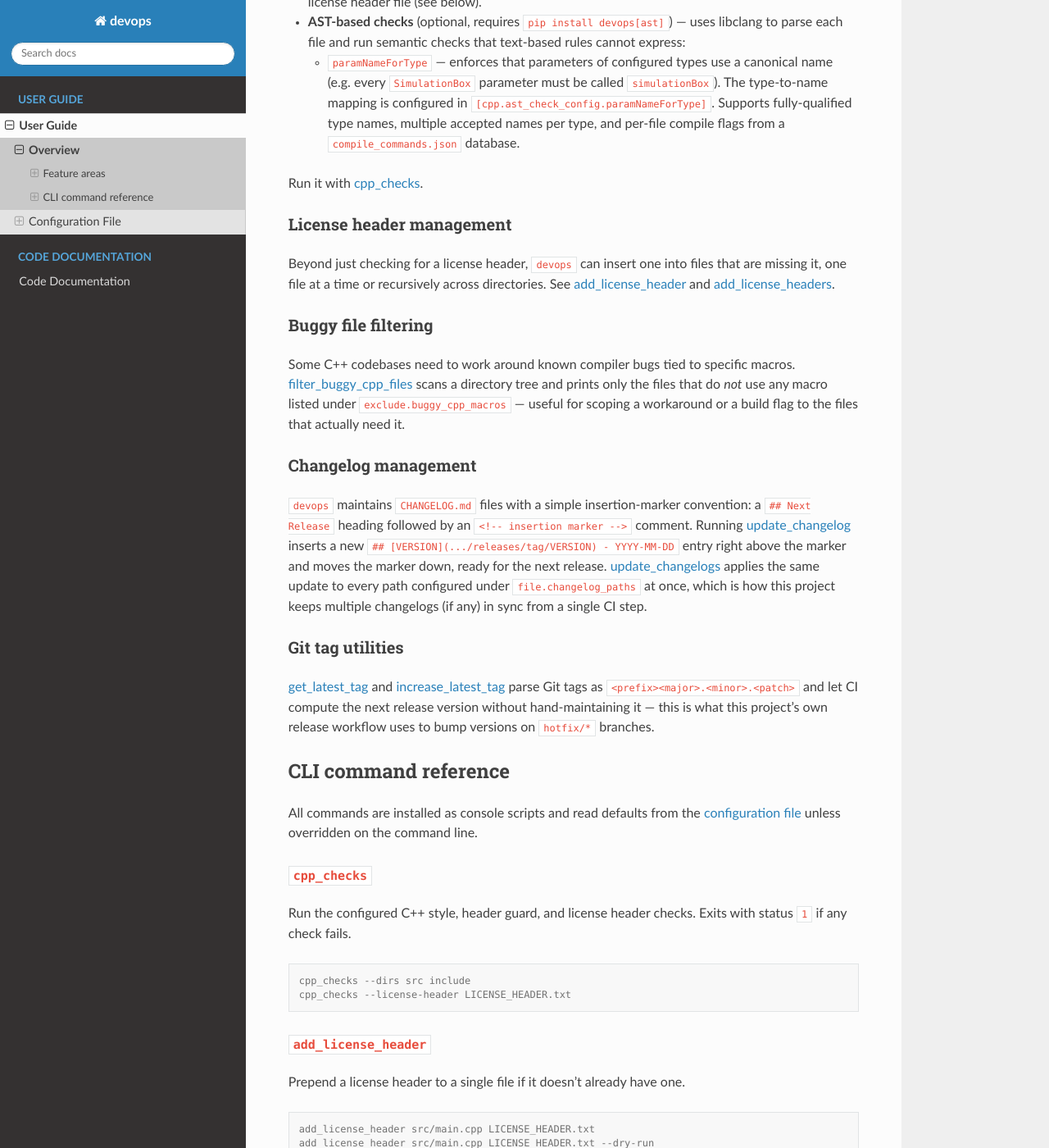
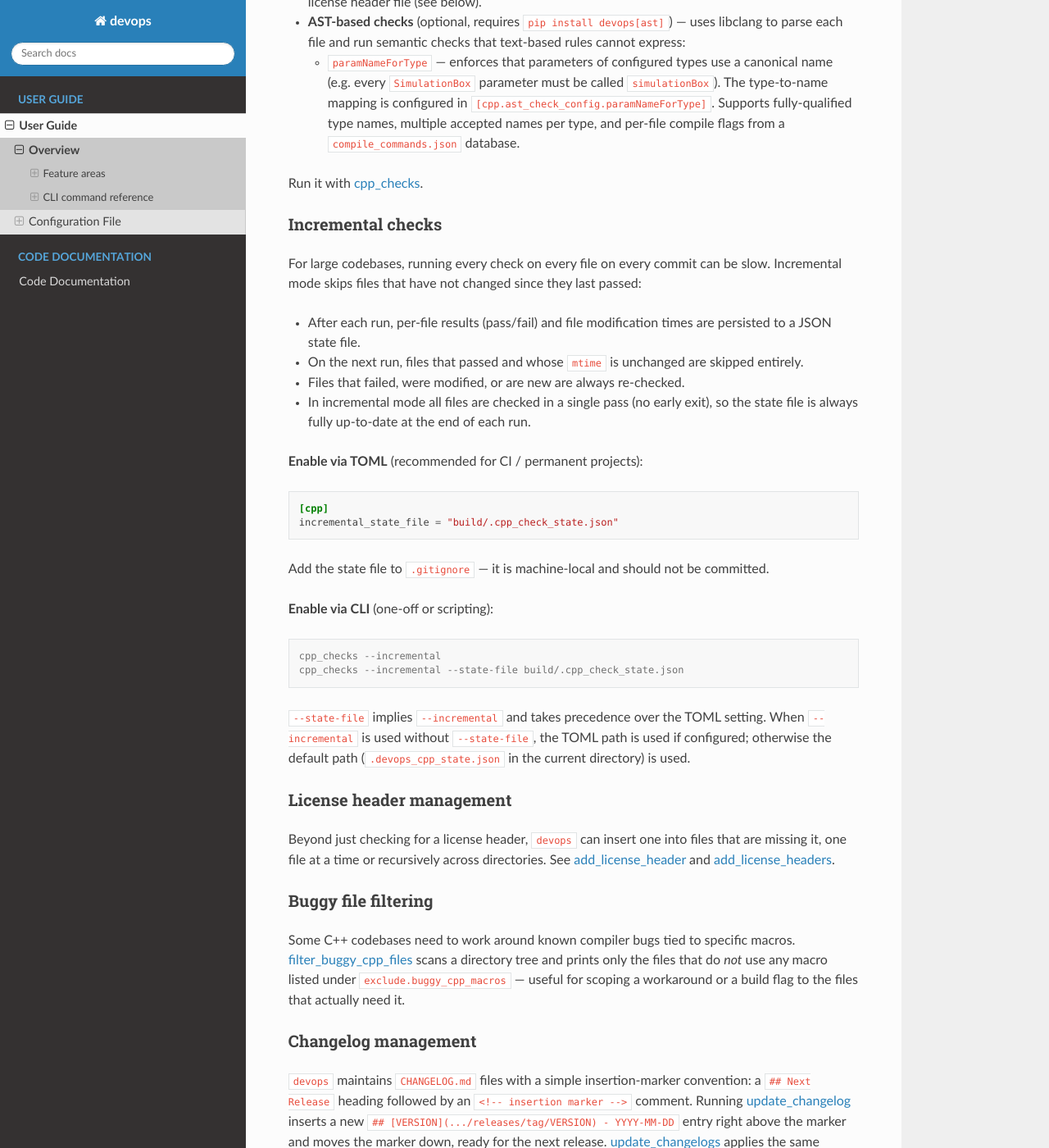
Before and after one commit to 97gamjak/devops, a Sphinx documentation site: the page built from docs/source/sections/overview.rst, in a window 1280 px wide and 1400 px high, scrolled down 617 px. Shown: the whole window at 82% size. Built offline with Sphinx 7.4.7 and the Read the Docs theme 3.1.0, drawn with Linux system fonts in a browser that asks for light colours.

Commit message:
add incremental check mode for C++ checks with state persistence

```diff
--- a/docs/source/sections/overview.rst
+++ b/docs/source/sections/overview.rst
@@ -37,6 +37,45 @@ and runs them against a project's C++ sources:
     ``compile_commands.json`` database.
 
 Run it with :ref:`cpp_checks <cli-cpp_checks>`.
+
+.. _incremental-checks:
+
+Incremental checks
+^^^^^^^^^^^^^^^^^^
+
+For large codebases, running every check on every file on every commit can be
+slow. Incremental mode skips files that have not changed since they last
+passed:
+
+- After each run, per-file results (pass/fail) and file modification times are
+  persisted to a JSON state file.
+- On the next run, files that passed and whose ``mtime`` is unchanged are
+  skipped entirely.
+- Files that failed, were modified, or are new are always re-checked.
+- In incremental mode all files are checked in a single pass (no early exit),
+  so the state file is always fully up-to-date at the end of each run.
+
+**Enable via TOML** (recommended for CI / permanent projects):
+
+.. code-block:: toml
+
+   [cpp]
+   incremental_state_file = "build/.cpp_check_state.json"
+
+Add the state file to ``.gitignore`` — it is machine-local and should not be
+committed.
+
+**Enable via CLI** (one-off or scripting):
+
+.. code-block:: console
+
+   cpp_checks --incremental
+   cpp_checks --incremental --state-file build/.cpp_check_state.json
+
+``--state-file`` implies ``--incremental`` and takes precedence over the TOML
+setting. When ``--incremental`` is used without ``--state-file``, the TOML
+path is used if configured; otherwise the default path
+(``.devops_cpp_state.json`` in the current directory) is used.
 
 License header management
 ^^^^^^^^^^^^^^^^^^^^^^^^^^
```
Also changed, not shown: CHANGELOG.md (+1 -0 lines), docs/source/sections/configuration.rst (+13 -0 lines).
